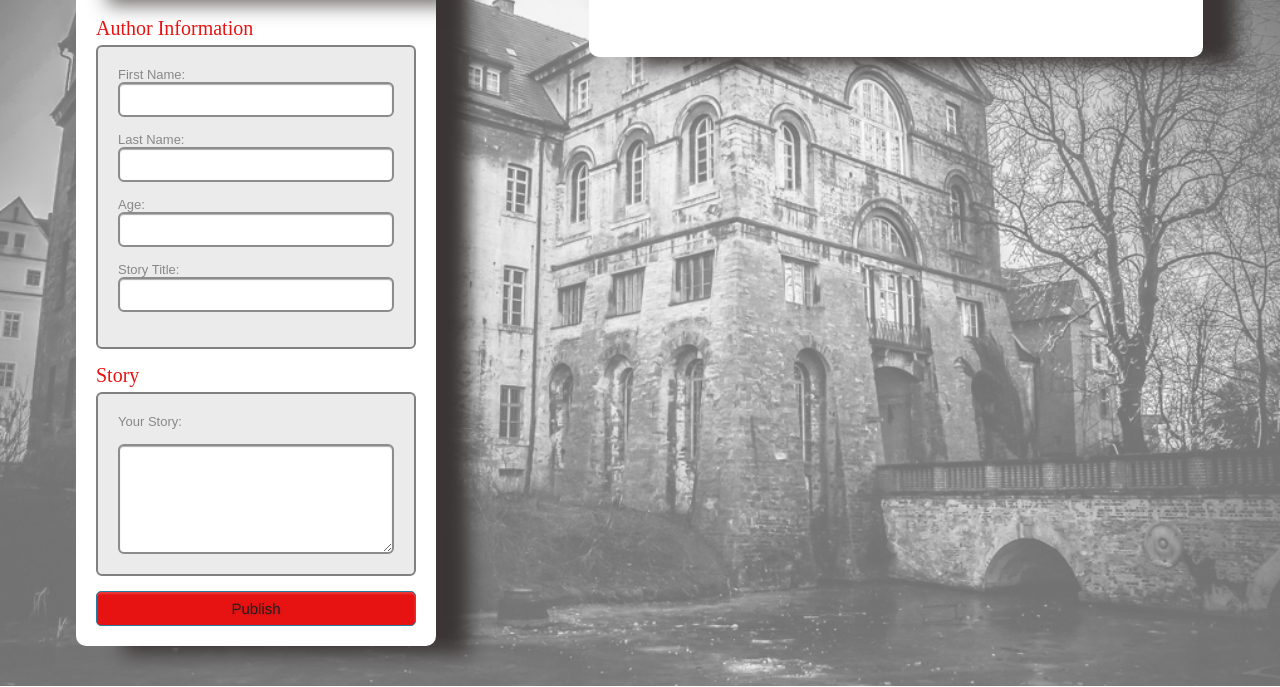
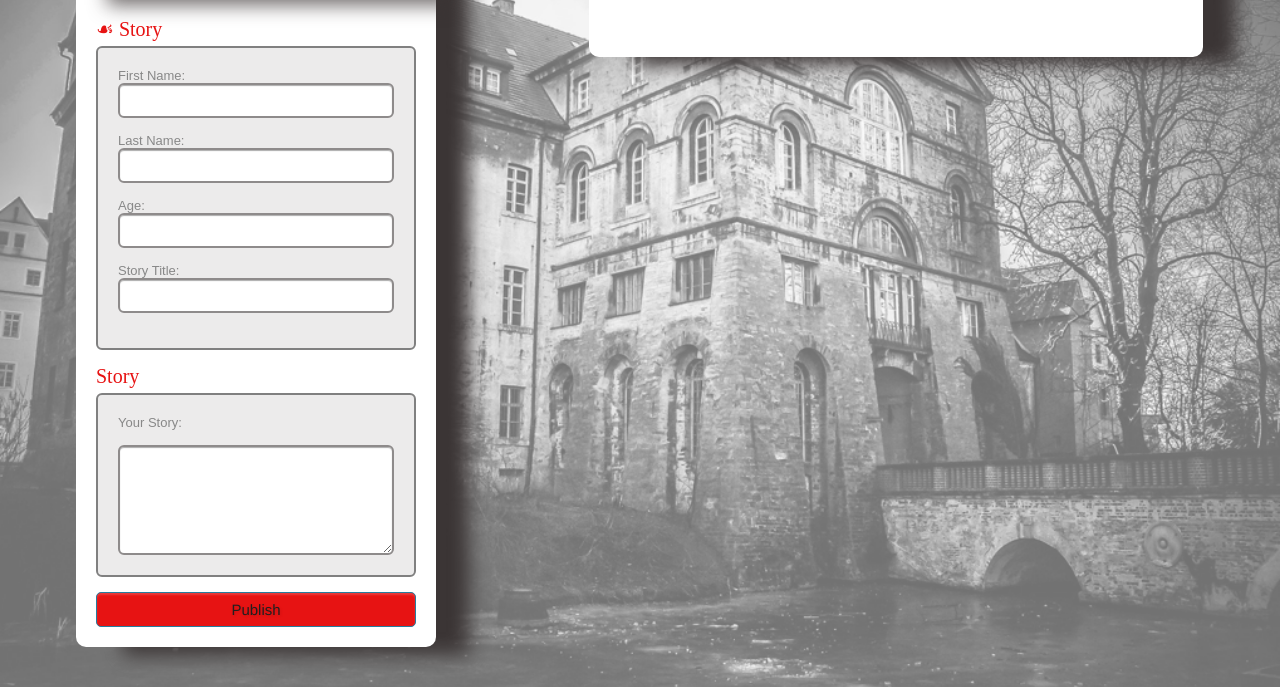
Before and after one commit to Stavrev0102/12-Exercise-Development-Resources, a plain HTML site: page index.html in a window 1280 px wide. Shown: the part 150-837 px from the top of the page. Drawn offline with Linux system fonts and the light colour scheme.

Commit message:
Update index.html

```diff
--- a/index.html
+++ b/index.html
@@ -21,8 +21,7 @@
         <span>Fill the author information, genre and the story text!</span>
       </h1>
       <form>
-        <div class="section">
-          Author Information</div>
+        <div class="section" <span>&#9753;</span> Story</div>
         <div class="inner-wrap">
           <label>First Name: <input type="text" id="first-name" name="field1" /></label>
           <label>Last Name: <input type="text" id="last-name" name="field2" /></label>
```
